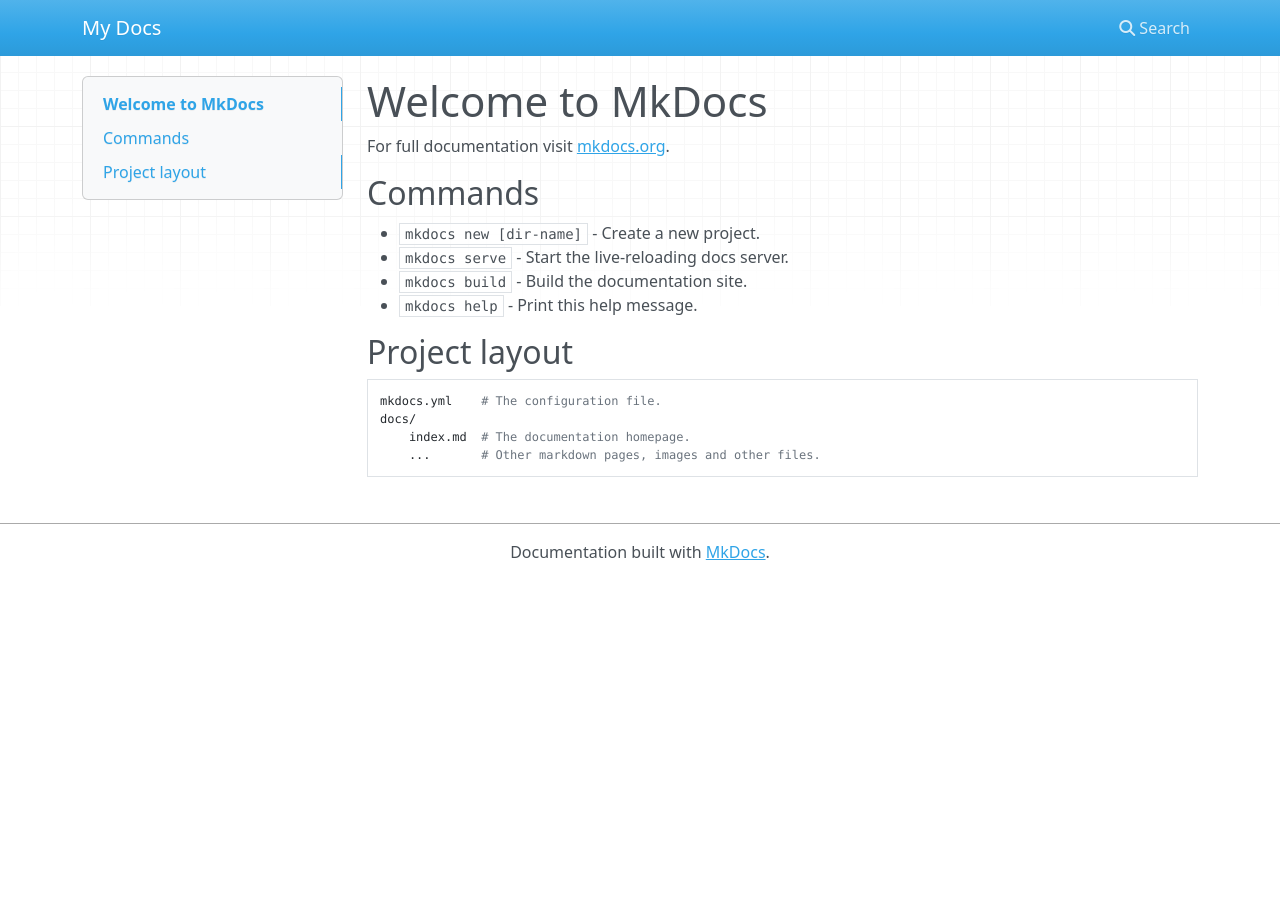
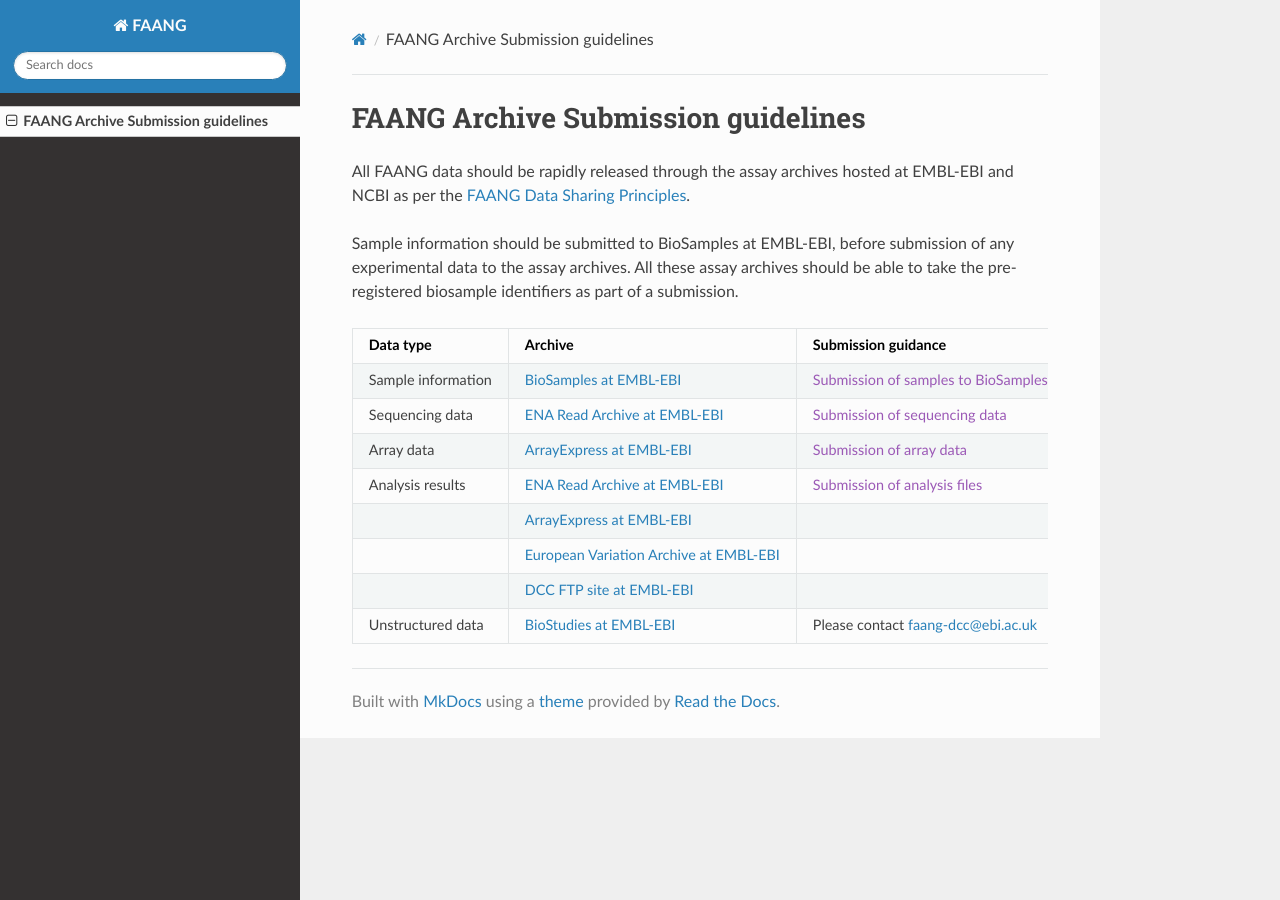
Before and after one commit to FAANG/dcc-documentation, an MkDocs documentation site: the page built from docs/index.md, in a window 1280 px wide. Built offline with MkDocs 1.6.1, drawn with Linux system fonts in a browser that asks for light colours; nearby versions of some CDN libraries.

Commit message:
Adding home page and readthedocs style

```diff
--- a/docs/index.md
+++ b/docs/index.md
@@ -1,17 +1,21 @@
-# Welcome to MkDocs
+# FAANG Archive Submission guidelines
 
-For full documentation visit [mkdocs.org](https://mkdocs.org).
+All FAANG data should be rapidly released through the assay archives hosted at
+EMBL-EBI and NCBI as per the [FAANG Data Sharing Principles](
+http://www.faang.org/data-share-principle).
 
-## Commands
+Sample information should be submitted to BioSamples at EMBL-EBI, before
+submission of any experimental data to the assay archives. All these assay
+archives should be able to take the pre-registered biosample identifiers as
+part of a submission.
 
-* `mkdocs new [dir-name]` - Create a new project.
-* `mkdocs serve` - Start the live-reloading docs server.
-* `mkdocs build` - Build the documentation site.
-* `mkdocs help` - Print this help message.
-
-## Project layout
-
-    mkdocs.yml    # The configuration file.
-    docs/
-        index.md  # The documentation homepage.
-        ...       # Other markdown pages, images and other files.
+Data type | Archive | Submission guidance
+------------ | ------------- | ------------
+Sample information | [BioSamples at EMBL-EBI](https://www.ebi.ac.uk/biosamples/)  | [Submission of samples to BioSamples]()
+Sequencing data | [ENA Read Archive at EMBL-EBI](https://www.ebi.ac.uk/ena/submit)  | [Submission of sequencing data]()
+Array data | [ArrayExpress at EMBL-EBI](https://www.ebi.ac.uk/arrayexpress/) | [Submission of array data]()
+Analysis results | [ENA Read Archive at EMBL-EBI](https://www.ebi.ac.uk/ena/submit)| [Submission of analysis files]()
+| [ArrayExpress at EMBL-EBI](https://www.ebi.ac.uk/biosamples/) |
+| [European Variation Archive at EMBL-EBI](https://www.ebi.ac.uk/eva/) |
+| [DCC FTP site at EMBL-EBI](http://ftp.faang.ebi.ac.uk/ftp/) |
+Unstructured data | [BioStudies at EMBL-EBI](http://www.ebi.ac.uk/biostudies/) | Please contact [faang-dcc@ebi.ac.uk](mailto:faang-dcc@ebi.ac.uk)
--- a/mkdocs.yml
+++ b/mkdocs.yml
@@ -1 +1,2 @@
-site_name: My Docs
+site_name: FAANG
+theme: readthedocs
```
